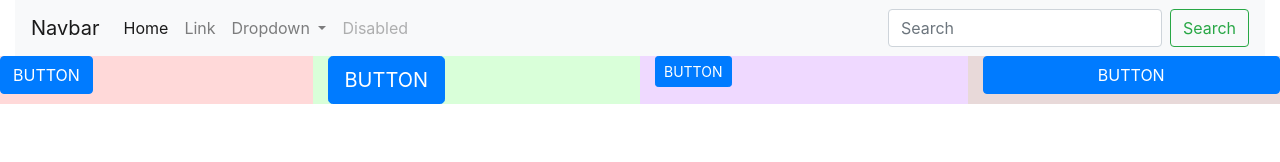
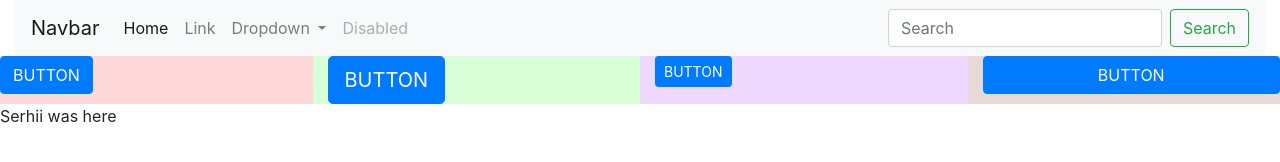
Before and after one commit to SergeyCherevatyi/homework08, a plain HTML site: page index.html in a window 1280 px wide. Drawn offline with nearby package versions, Linux system fonts and the light colour scheme.

Commit message:
second commit

```diff
--- a/index.html
+++ b/index.html
@@ -70,6 +70,10 @@
         </div>
     </div>
 
+    <div class="new">
+      <p>Serhii was here</p>
+    </div>
+
     <script src="https://code.jquery.com/jquery-3.5.1.slim.min.js" integrity="sha384-DfXdz2htPH0lsSSs5nCTpuj/zy4C+OGpamoFVy38MVBnE+IbbVYUew+OrCXaRkfj" crossorigin="anonymous"></script>
     <script src="https://cdn.jsdelivr.net/npm/bootstrap@4.5.3/dist/js/bootstrap.bundle.min.js" integrity="sha384-ho+j7jyWK8fNQe+A12Hb8AhRq26LrZ/JpcUGGOn+Y7RsweNrtN/tE3MoK7ZeZDyx" crossorigin="anonymous"></script>
 
```
